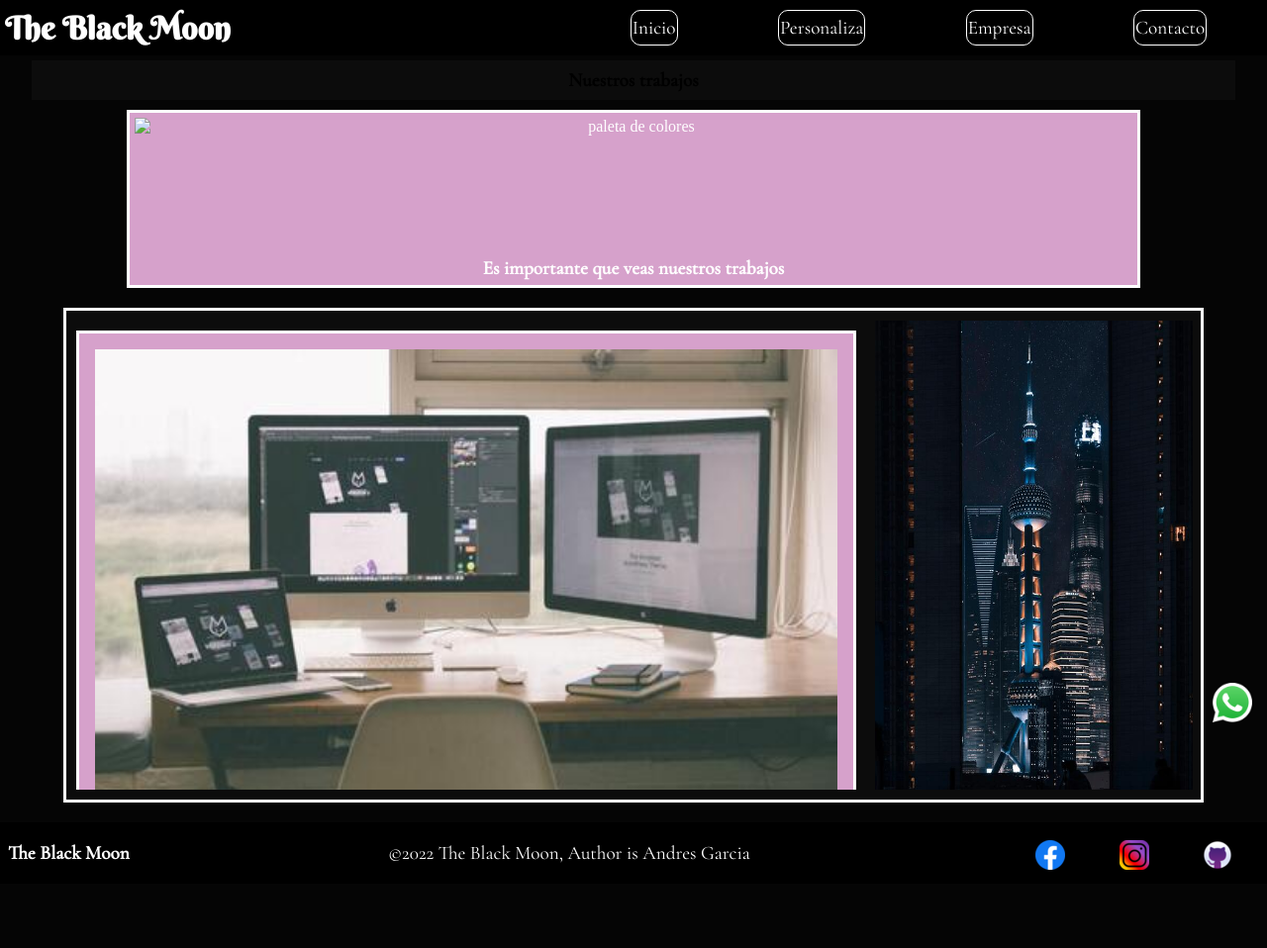
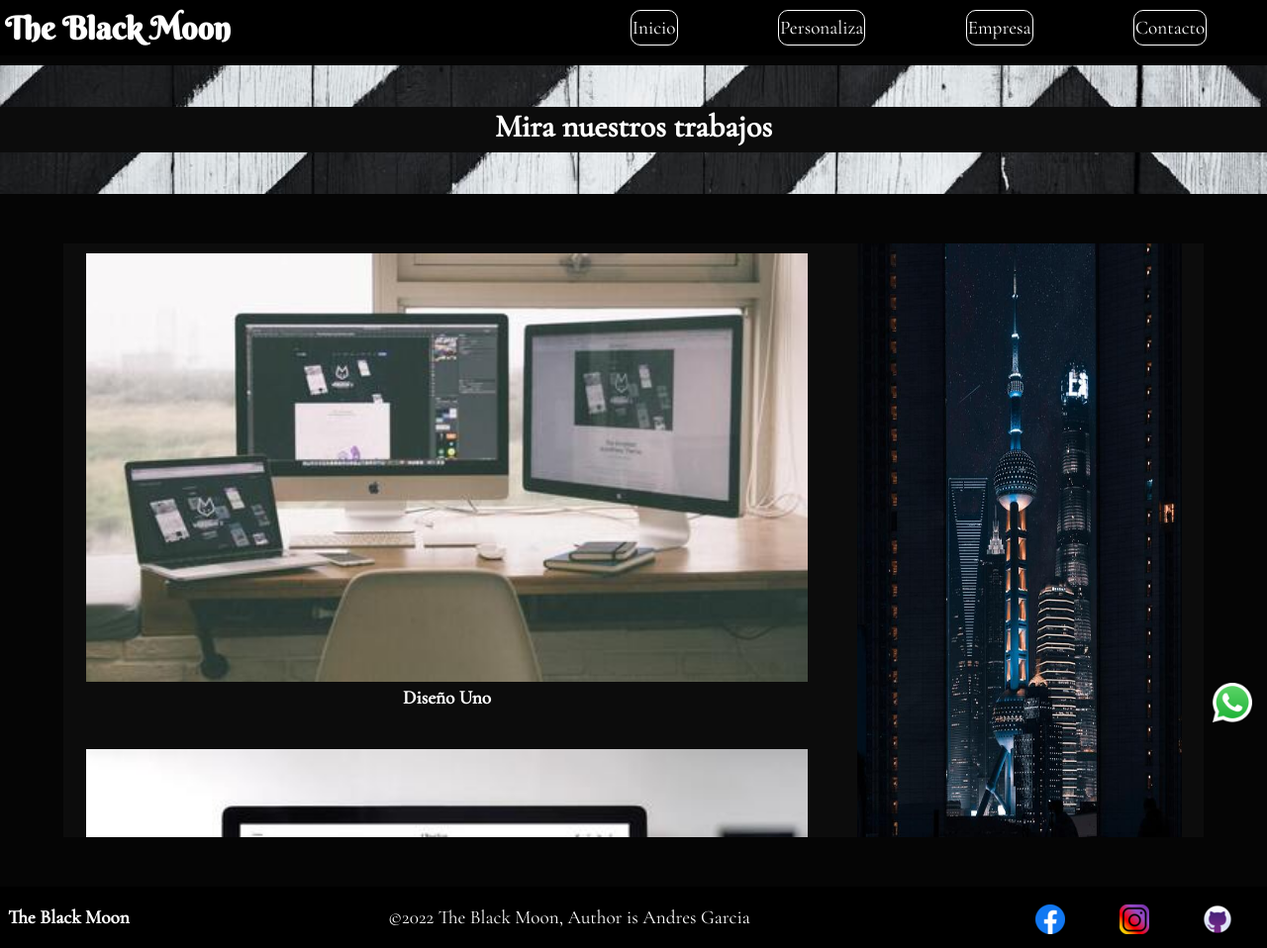
Before and after one commit to AndresMGC28/PF-Garcia-Castro, a website: page html/diseño.html in a window 1280 px wide. Shown: the whole page at 99% size. Before the commit the page ends 893 px from the top, so only its background shows below. Drawn offline with nearby package versions, Linux system fonts and the light colour scheme.

Commit message:
cambios de la pagina diseño

```diff
--- a/html/diseño.html
+++ b/html/diseño.html
@@ -30,17 +30,11 @@
             </nav>
     </header>
     <main class="main">
-        <sectio>
-            <div class="subtitulo">
-                <h2>Nuestros trabajos</h2>
-            </div>
-                <div class="porque">
-                    <img src="../imagnes/espacio.pngclear" alt="paleta de colores" class="imagenpaleta">
-                    <h3>Es importante que veas nuestros trabajos </h3>
+        <sectio class="parteuno">
+                <div class="temauno">
+                    <h2>Mira nuestros trabajos </h2>
                 </div>
-            </div>
         </section>
-
         <section class="secciontrabajos">
             <div class="trabjosdiseño">
                 <div class="trabajodiseñouno">
--- a/scss/views/_diseñouno.scss
+++ b/scss/views/_diseñouno.scss
@@ -3,36 +3,55 @@
         @content
     }
 }
-div.porque{
-    width: 80vw;
-    background-color: $colorcinco;
+div.subtitulo{
+    width: 100%;
+    background-color: $colorseis;
+    text-align: center;
+    padding: 1px;
+    line-height: 20px;
+    @include diseño(){
+        width: 90%;
+        margin: 5px auto;
+        padding: 10px;
+   }
+}
+div.temauno{
+    width: 100%;
+    height: 130px;
+    background-image: url(../../imagnes/a.jpg);
+    background-position: center;
     background-size: cover;
-    background-position: center;
-    color:$colordos;
-    border: 3px solid $colordos;
-    text-align: center;
-    padding: 5px;
     margin: 10px auto;
+    display: flex;
+    h2{
+        background-color: $colortres;
+        width: 100%;
+        height: 35%;
+        font-size: 2rem;
+        color:$colordos;
+        text-align: center;
+        margin: auto;
+    }
 }
+
+
 div.trabjosdiseño{
     @include diseño(){
-        background-color: $colortres;
-        border: 3px solid $colordos;
+    background-color: $colortres;
     display:grid;
-    width: 90vw;
-    height: 500px;
-    grid-template-columns: 70% 30%;
+    width: 90%;
+    height: 600px;
+    grid-template-columns: 65% 30%;
     grid-template-areas:
     "uno dos";
-    gap: 10px;
-    padding: 10px;
-    margin: 20px auto;
+    gap: 5px;
+    margin: 50px auto;
 }
 }
 div.trabajodiseñouno{
     @include diseño(){
     overflow: auto;
-    gap: 10px;
+    gap: 20px;
     grid-area:uno;
     background: url(../imagnes/espacio100.jpg);
     background-size: cover;
@@ -46,32 +65,30 @@ div.trabajoimagen{
 }
 
 article.articulodiseñodos{
-    width: 80vw;
-    height: 220px;
-    border: 3px solid $colordos;
-    background-color: $colorcinco;
-    padding: 2%;
-    margin: 10px auto;
-    overflow:auto;
+    width: 85%;
+    background-color: $colortres;
+    padding: 10px;
+    margin: 20px auto;
     text-align: center;
+    color: $colordos;
+    transition: all 3s;
     @include diseño(){
         width: 100%;
-        height: auto;
-        margin: 10px auto;
+        margin: auto;
     }
 }
+article.articulodiseñodos:hover{
+    border: 3px solid $colordos;
+}
+
 
 //imagenes
-.imagenpaleta{
-    width: 100%;
-    height: 140px;
-}
 .imagendiseño{
     width: 100%;
     height: 100%;
 }
 .imagenescaleras{
-    width: 00%;
+    width: 0%;
     @include diseño()
     {
         width: 95%;
--- a/scss/views/_home.scss
+++ b/scss/views/_home.scss
@@ -97,29 +97,3 @@ div{
         height: 200;
     }
 }
-//Este lo comparte las demas paginas
-
-
-
-
-
-
-
-
-
-
-
-
-
-div.subtitulo{
-    width: 100%;
-    background-color: $colortres;
-    text-align: center;
-    padding: 1px;
-    line-height: 20px;
-    @include medio(){
-        width: 95%;
-        margin: 5px auto;
-        padding: 10px;
-   }
-}
```
Also changed, not shown: css/styles.css, imagnes/24.png (added), imagnes/25.png (added), imagnes/a.jpg (added), imagnes/b.jpg (added), imagnes/c.jpg (added), imagnes/espacio.png (deleted), imagnes/luna1.jpg (added), imagnes/luna2.jpg (added), imagnes/undraw_Complete_design_re_h75h.png (deleted), 2 other files.
